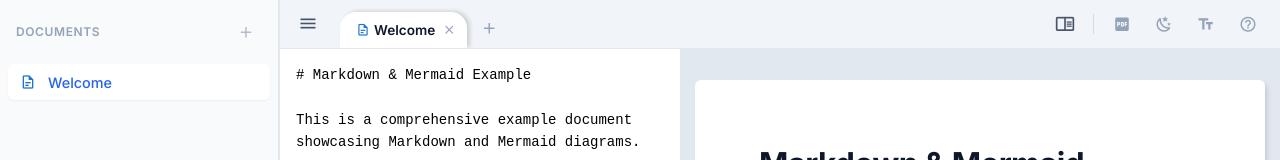
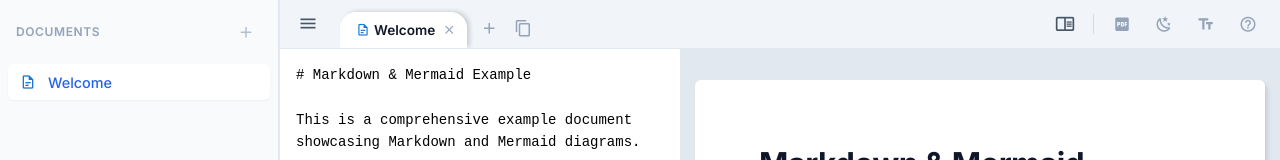
Before and after one commit to kuochunchang/md-viewer, a Vue app: page / in a window 1280 px wide. Shown: the top 160 px of the page. Built offline with nearby package versions, Linux system fonts and the light colour scheme.

Commit message:
feat: Implement drag-and-drop tab reordering and add a "Copy All Tabs" button.

```diff
--- a/src/components/TabBar.vue
+++ b/src/components/TabBar.vue
@@ -2,10 +2,15 @@
   <div class="tab-bar">
     <div class="tabs-container">
       <TabItem
-        v-for="tab in openTabs"
+        v-for="(tab, index) in openTabs"
         :key="tab.id"
         :tab="tab"
         :is-active="tab.id === activeTabId"
+        draggable="true"
+        @dragstart="handleDragStart($event, index)"
+        @dragover.prevent
+        @drop="handleDrop($event, index)"
+        @dragend="handleDragEnd"
         @select="handleSelect"
         @close="handleClose"
         @rename="handleRename"
@@ -19,6 +24,16 @@
         title="New Tab"
       >
         <v-icon size="18">mdi-plus</v-icon>
+      </v-btn>
+      <v-btn
+        icon
+        variant="text"
+        size="small"
+        class="action-btn"
+        @click="handleCopyAll"
+        title="Copy All Tabs"
+      >
+        <v-icon size="18">mdi-content-copy</v-icon>
       </v-btn>
     </div>
   </div>
@@ -38,6 +53,19 @@ function handleAddTab() {
   tabsStore.addTab()
 }
 
+async function handleCopyAll() {
+  const content = openTabs.value
+    .map(tab => `# ${tab.name}\n\n${tab.content}`)
+    .join('\n\n---\n\n')
+
+  try {
+    await navigator.clipboard.writeText(content)
+    // Could add visual feedback here if we had a toast system
+  } catch (err) {
+    console.error('Failed to copy:', err)
+  }
+}
+
 function handleSelect(id: string) {
   tabsStore.setActiveTab(id)
 }
@@ -48,6 +76,31 @@ function handleClose(id: string) {
 
 function handleRename(id: string, name: string) {
   tabsStore.renameTab(id, name)
+}
+
+function handleDragStart(event: DragEvent, index: number) {
+  if (event.dataTransfer) {
+    event.dataTransfer.effectAllowed = 'move'
+    event.dataTransfer.setData('text/plain', index.toString())
+    if (event.target instanceof HTMLElement) {
+      event.target.style.opacity = '0.5'
+    }
+  }
+}
+
+function handleDragEnd(event: DragEvent) {
+  if (event.target instanceof HTMLElement) {
+    event.target.style.opacity = ''
+  }
+}
+
+function handleDrop(event: DragEvent, toIndex: number) {
+  if (event.dataTransfer) {
+    const fromIndex = parseInt(event.dataTransfer.getData('text/plain'))
+    if (!isNaN(fromIndex) && fromIndex !== toIndex) {
+      tabsStore.reorderTabs(fromIndex, toIndex)
+    }
+  }
 }
 </script>
 
@@ -81,7 +134,8 @@ function handleRename(id: string, name: string) {
   }
 }
 
-.add-tab-btn {
+.add-tab-btn,
+.action-btn {
   flex-shrink: 0;
   margin-bottom: 6px; // Align vertically with tabs
   margin-left: 4px;
--- a/src/stores/tabsStore.ts
+++ b/src/stores/tabsStore.ts
@@ -226,6 +226,11 @@ export const useTabsStore = defineStore('tabs', () => {
     toggleSidebar,
     initialize,
     saveToStore,
-    loadFromStore
+    loadFromStore,
+    reorderTabs: (fromIndex: number, toIndex: number) => {
+      const item = openTabIds.value.splice(fromIndex, 1)[0]
+      openTabIds.value.splice(toIndex, 0, item)
+      saveToStore()
+    }
   }
 })
```
